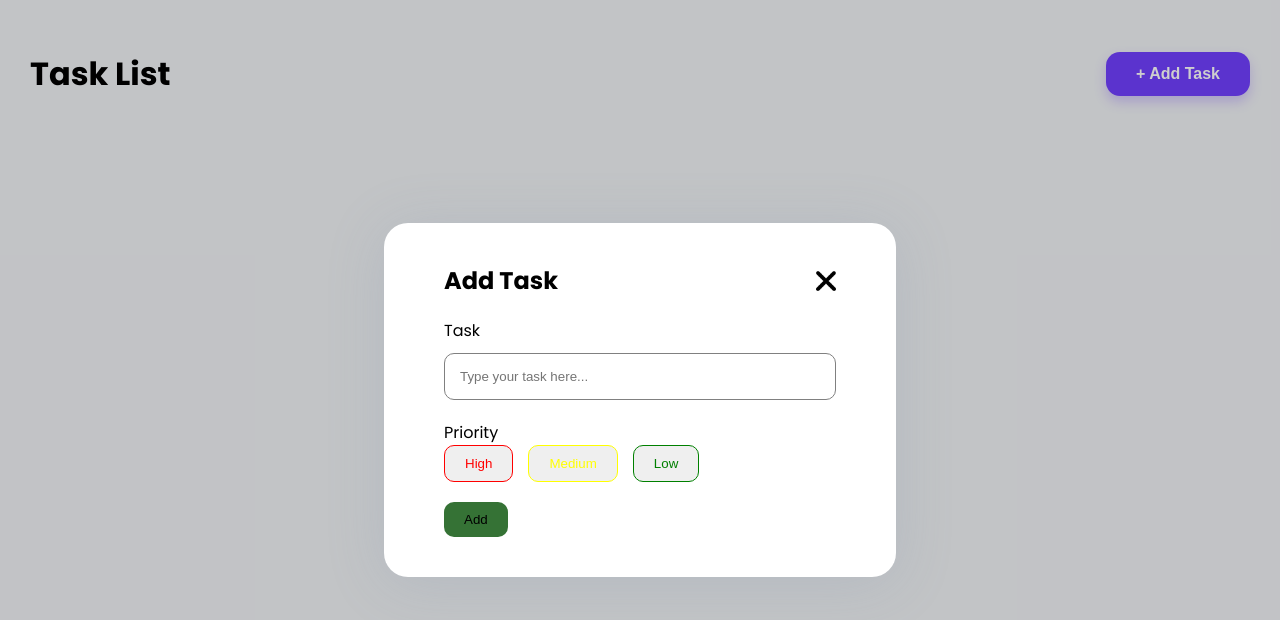
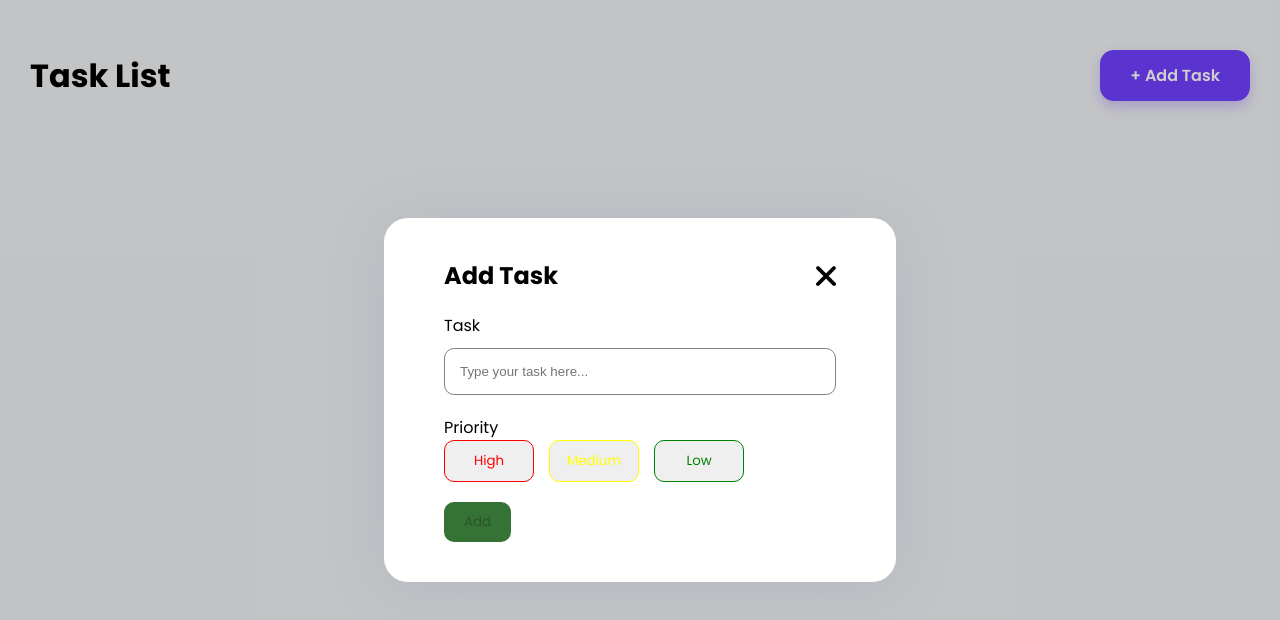
Before and after one commit to AchiGel/task-app, a React (Create React App) app: page / in a window 1280 px wide. Both pictures are taken after a click on the button "+ Add Task". Shown: the top 620 px of the page. Built offline with nearby package versions, Linux system fonts and the light colour scheme.

Commit message:
handle disabled button

```diff
--- a/src/App.css
+++ b/src/App.css
@@ -33,6 +33,10 @@
 
 body {
   background-color: #f0f2f5;
+  font-family: "Poppins", sans-serif;
+}
+
+button {
   font-family: "Poppins", sans-serif;
 }
 
@@ -148,11 +152,12 @@ body {
 }
 
 .task-priority-buttons button {
-  padding: 10px 20px;
+  padding: 10px 0px;
   border-radius: 10px;
   border: none;
   outline: none;
   cursor: pointer;
+  width: 90px;
 }
 
 .task-priority-buttons .high {
--- a/src/components/Modal.tsx
+++ b/src/components/Modal.tsx
@@ -16,6 +16,7 @@ function Modal({
   handlePrioritySelect: Function;
 }) {
   const [selected, setSelected] = useState("");
+  const [isButtonDisabled, setIsButtonDisabled] = useState(true);
 
   function handleSelect(e: any) {
     if (e.currentTarget.textContent === "High") {
@@ -42,7 +43,14 @@ function Modal({
               type="text"
               placeholder="Type your task here..."
               value={taskText}
-              onChange={(e) => handleTaskText(e)}
+              onChange={(e) => {
+                handleTaskText(e);
+                if (e.target.value) {
+                  setIsButtonDisabled(false);
+                } else {
+                  setIsButtonDisabled(true);
+                }
+              }}
             />
           </div>
           <div className="modal-task-priority">
@@ -83,6 +91,7 @@ function Modal({
               getTaskProps();
               closeModal();
             }}
+            disabled={isButtonDisabled}
           >
             Add
           </button>
```
